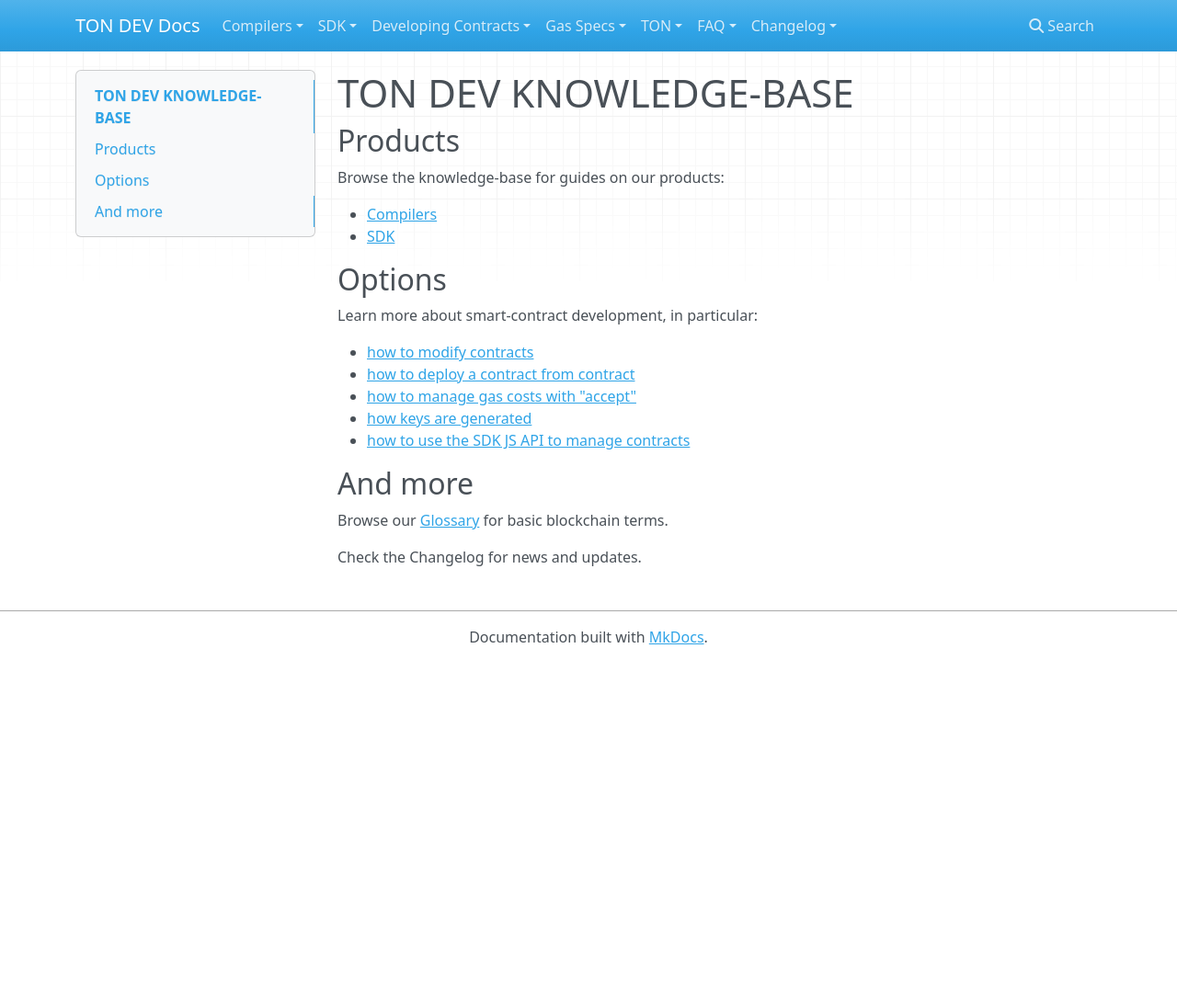
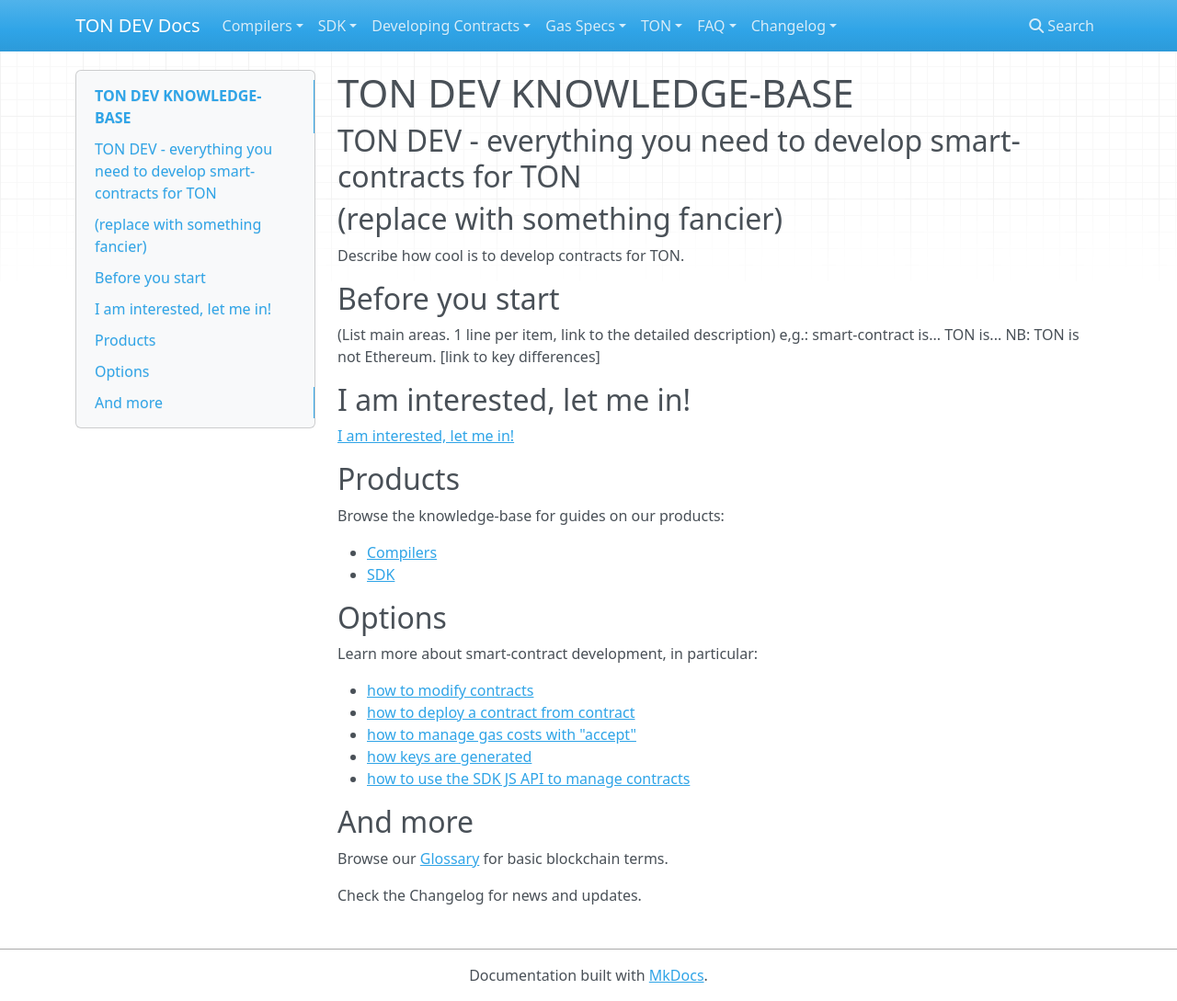
Before and after one commit to vird/public_documentation, an MkDocs documentation site: the page built from docs/index.md, in a window 1280 px wide and 1089 px high. Shown: the whole window at 92% size. Built offline with MkDocs 1.6.1, drawn with Linux system fonts in a browser that asks for light colours; nearby versions of some CDN libraries.

Commit message:
dev flow draft

```diff
--- a/docs/index.md
+++ b/docs/index.md
@@ -1,4 +1,19 @@
-#TON DEV KNOWLEDGE-BASE
+# TON DEV KNOWLEDGE-BASE
+
+## TON DEV - everything you need to develop smart-contracts for TON
+## (replace with something fancier)
+Describe how cool is to develop contracts for TON.
+
+## Before you start
+(List main areas. 1 line per item, link to the detailed description)
+e,g.:
+smart-contract is...
+TON is...
+NB: TON is not Ethereum.  [link to key differences]
+
+
+## I am interested, let me in!
+[I am interested, let me in!](Smart Contract Lore/Developing contracts)
 
 ## Products
 
```
Also changed, not shown: docs/Smart Contract Lore/Advanced.md (added, +7 -0 lines), docs/Smart Contract Lore/Developing contracts.md (added, +19 -0 lines), docs/Smart Contract Lore/Getting started.md (added, +31 -0 lines), docs/Smart Contract Lore/Workflow.md (added, +58 -0 lines).
